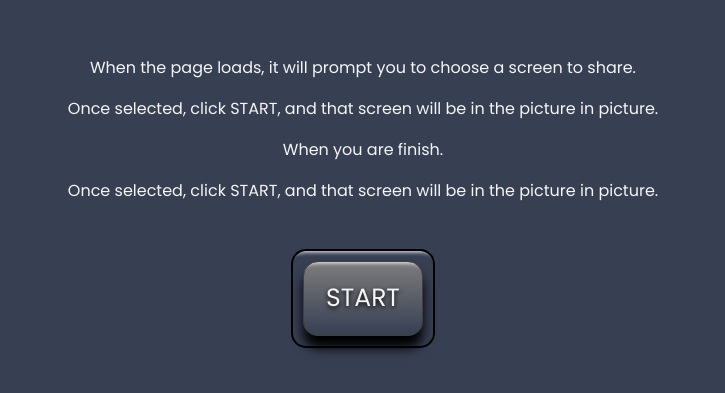
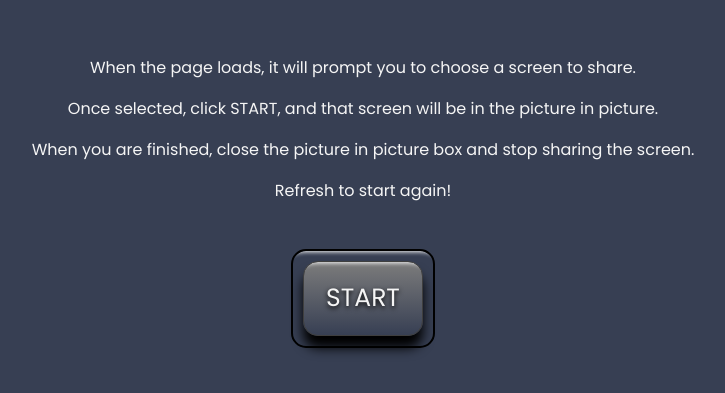
Before and after one commit to sampassarelli/Picture-In-Picture, a plain HTML site: page index.html in a window 1280 px wide. Shown: the part 207-600 px from the top of the page, without its empty margins (277-1002 px from the left). Drawn offline with Linux system fonts and the light colour scheme.

Commit message:
demo completed

```diff
--- a/index.html
+++ b/index.html
@@ -12,8 +12,8 @@
   <div class="directions-container">
     <p>When the page loads, it will prompt you to choose a screen to share.</p>
     <p>Once selected, click START, and that screen will be in the picture in picture. </p>
-    <p>When you are finish. </p>
-    <p>Once selected, click START, and that screen will be in the picture in picture. </p>
+    <p>When you are finished, close the picture in picture box and stop sharing the screen. </p>
+    <p>Refresh to start again! </p>
   </div>
   <!-- Video -->
   <video id="video" controls height="360" width="640" hidden></video>
```
